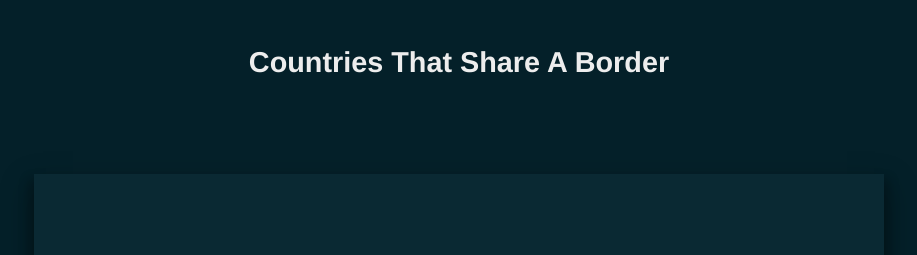
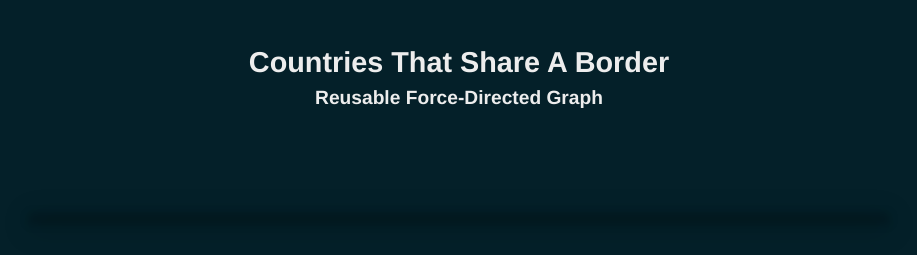
Before and after one commit to SteveGBanton/force-graph-countries, a website: page index.html in a window 1280 px wide. Shown: the top 255 px of the page, without its empty margins (181-1098 px from the left). Drawn offline with Linux system fonts and the light colour scheme; animation ran at ten frames a second.

Commit message:
load script before html

```diff
--- a/index.html
+++ b/index.html
@@ -7,9 +7,11 @@
     <title>Force Directed Link Graph</title>
 </head>
 <body>
+  <script src="./dist/bundle.js"></script>
+
       <div class="container">
         <h1>Countries That Share A Border</h1>
-
+        <h3>Reusable Force-Directed Graph</h3>
 
         <div id="block">
 
@@ -20,6 +22,6 @@
         </div>
 
       </div>
-<script src="./dist/bundle.js"></script>
+
 </body>
 </html>
```
Also changed, not shown: src/index.js (+0 -42 lines).
